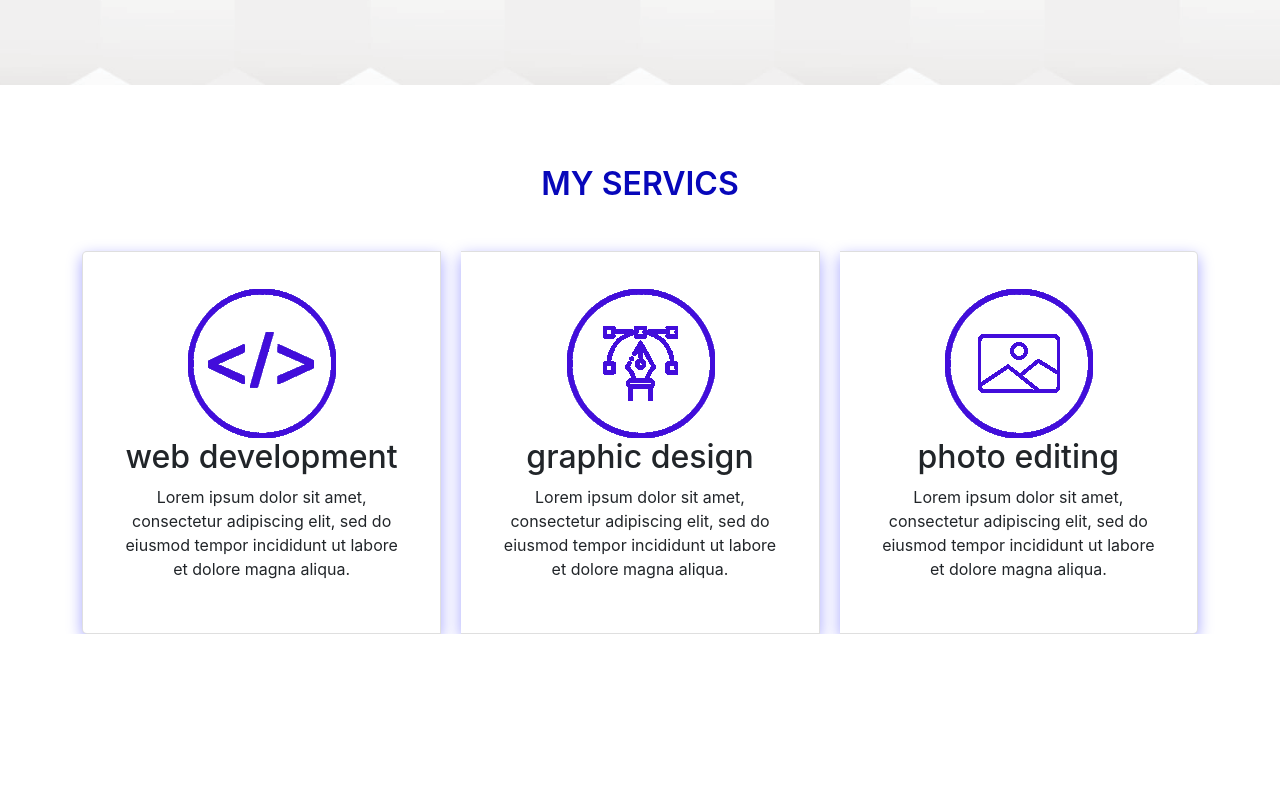
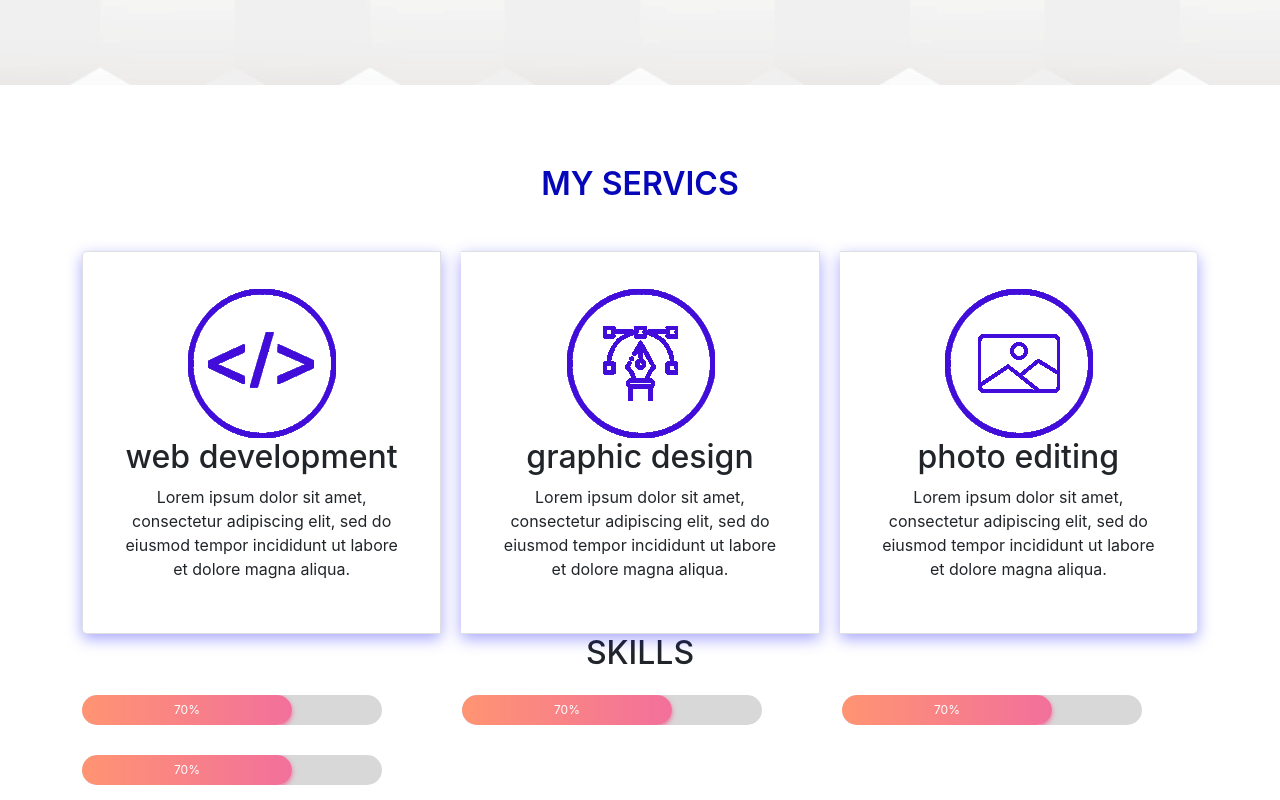
Before and after one commit to NurulHudaDev/NurulHuda-PortfolioWebsite, a React (Create React App) app: page / in a window 1280 px wide. Shown: the part 515-1315 px from the top of the page. Before the commit the page ends 1149 px from the top, so only its background shows below. Built offline with nearby package versions, Linux system fonts and the light colour scheme.

Commit message:
portfolio-website

```diff
--- a/public/index.html
+++ b/public/index.html
@@ -22,5 +22,6 @@
     <div style="width: 100%;" id="root">
 
     </div>
+    <div id="app"></div>
   </body>
 </html>
--- a/src/App.js
+++ b/src/App.js
@@ -1,5 +1,6 @@
 import './App.css';
 import Servics from './Pages/Servics/Servics';
+import Skills from './Pages/Skills/Skills';
 import TopBanner from './Pages/TopBanner/TopBanner';
 import TopNavigason from './Pages/TopNavigason/TopNavigason';
 
@@ -9,6 +10,7 @@ function App() {
       <TopNavigason></TopNavigason>
       <TopBanner></TopBanner>
       <Servics></Servics>
+      <Skills></Skills>
     </div>
   );
 }
--- /dev/null
+++ b/src/Pages/Skills/Skills.css
@@ -0,0 +1,39 @@
+@import url('https://fonts.googleapis.com/css?family=Montserrat&display=swap');
+
+* {
+	box-sizing: border-box;
+}
+
+/* body {
+	background-color: #f4f4f4;
+	flex-direction: column;
+	font-family: 'Montserrat', sans-serif;
+	display: flex;
+	align-items: center;
+	justify-content: center;
+	height: 100vh;
+	margin: 0;
+} */
+
+.progress {
+	background-color: #d8d8d8;
+	border-radius: 20px;
+	position: relative;
+	margin: 15px 0;
+	height: 30px;
+	width: 300px;
+}
+
+.progress-done {
+	background: linear-gradient(to left, #F2709C, #FF9472);
+	box-shadow: 0 3px 3px -5px #F2709C, 0 2px 5px #F2709C;
+	border-radius: 20px;
+	color: #fff;
+	display: flex;
+	align-items: center;
+	justify-content: center;
+	height: 100%;
+	width: 0;
+	opacity: 0;
+	transition: 1s ease 0.3s;
+}
--- /dev/null
+++ b/src/Pages/Skills/Skills.js
@@ -0,0 +1,66 @@
+import React from 'react';
+import { Container, Row, Col } from 'react-bootstrap'
+import * as ReactDOM from 'react-dom';
+import './Skills.css'
+const Skills = () => {
+    const Progress = ({done}) => {
+        const [style, setStyle] = React.useState({});
+
+        setTimeout(() => {
+            const newStyle = {
+                opacity: 1,
+                width: `${done}%`
+            }
+
+            setStyle(newStyle);
+        }, 200);
+
+        return (
+            <div className="progress">
+                <div className="progress-done" style={style}>
+                    {done}%
+                </div>
+            </div>
+        )
+    }
+
+    const App = () => (
+        <>
+
+        </>
+    );
+
+    ReactDOM.render(<App />, document.getElementById('app'));
+    return (
+        <div>
+            <Container>
+                <h2 className='text-center'>SKILLS</h2>
+                <Row>
+               <Col>
+               <h2></h2>
+                <div>
+                    <Progress done="70"/>
+                </div>
+               </Col>
+               <Col>
+                <div>
+                    <Progress done="70"/>
+                </div>
+               </Col>
+               <Col>
+                <div>
+                    <Progress done="70"/>
+                </div>
+               </Col>
+               <Col>
+                <div>
+                    <Progress done="70"/>
+                </div>
+               </Col>
+                </Row>
+            </Container>
+        </div>
+    );
+};
+
+export default Skills;
--- a/src/Pages/TopNavigason/TopNavigason.css
+++ b/src/Pages/TopNavigason/TopNavigason.css
@@ -3,3 +3,16 @@
     color: #fff;
     font-weight: 600;
 }
+.nav-title-scroll{
+    font-size: 20px;
+    color: rgb(11, 11, 210);
+    font-weight: 600;
+}
+.nav-bg{
+    background-color: rgb(3, 6, 36);
+    padding: 15px;
+}
+.nav-bg-scroll{
+    background-color: rgb(16, 36, 255);
+    padding: 15px;
+}
--- a/src/Pages/TopNavigason/TopNavigason.js
+++ b/src/Pages/TopNavigason/TopNavigason.js
@@ -1,13 +1,14 @@
 import React from 'react';
-import { Container, Nav, Navbar, NavDropdown } from 'react-bootstrap';
+import { Container, Nav, Navbar } from 'react-bootstrap';
 import './TopNavigason.css'
 
 const TopNavigason = () => {
+
 return (
   <div>
-            <Navbar fixed='top' collapseOnSelect expand="lg" bg="dark" variant="dark">
+    <Navbar className="nav-bg" fixed='top' collapseOnSelect expand="lg" variant="dark">
       <Container>
-  <Navbar.Brand className='nav-titel'>NURUL HUDA</Navbar.Brand>
+        <Navbar.Brand className="nav-titel">NURUL HUDA</Navbar.Brand>
         <Navbar.Toggle aria-controls="responsive-navbar-nav" />
         <Navbar.Collapse id="responsive-navbar-nav">
           <Nav className="me-auto">
```
Lines whose indentation alone changed are shown as unchanged.
